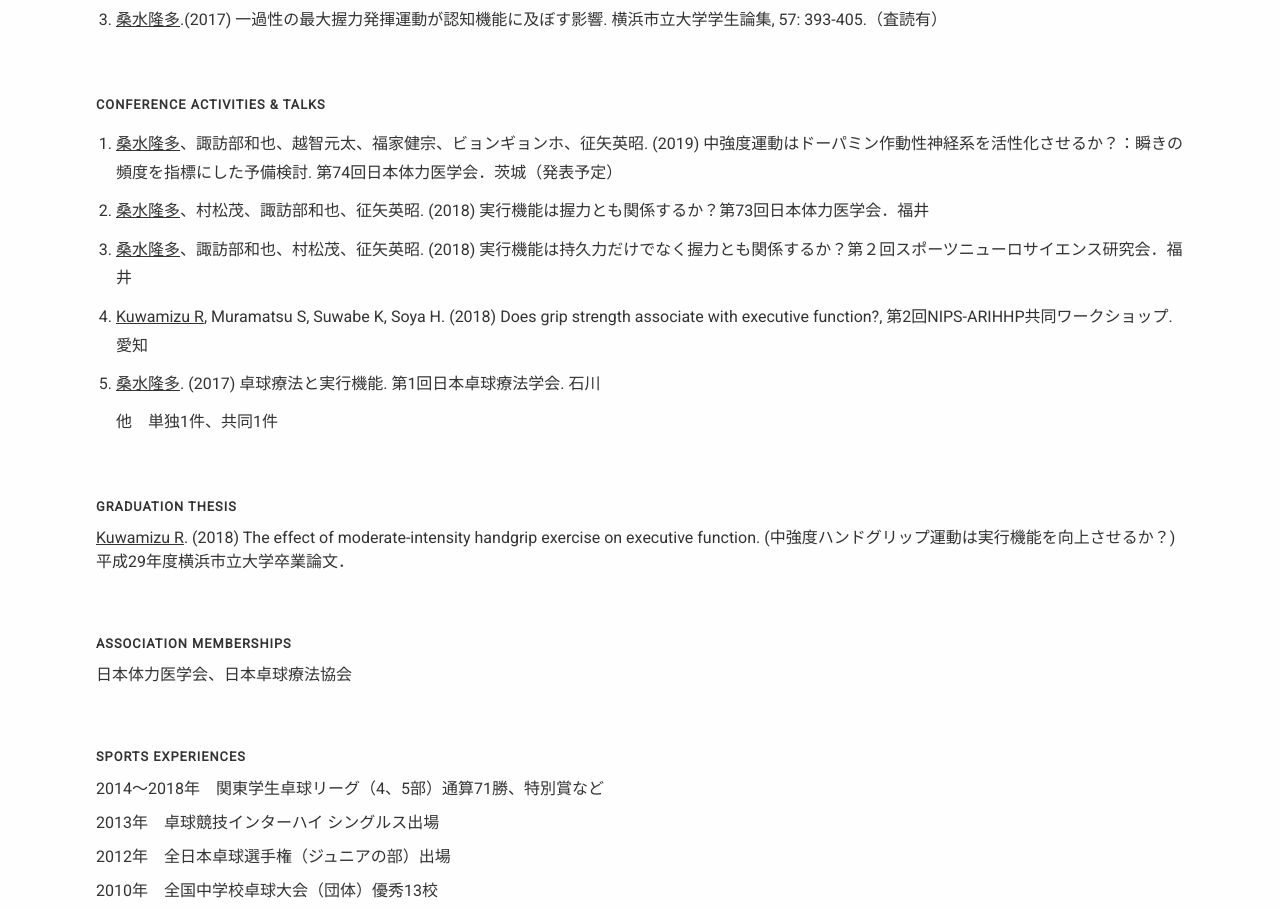
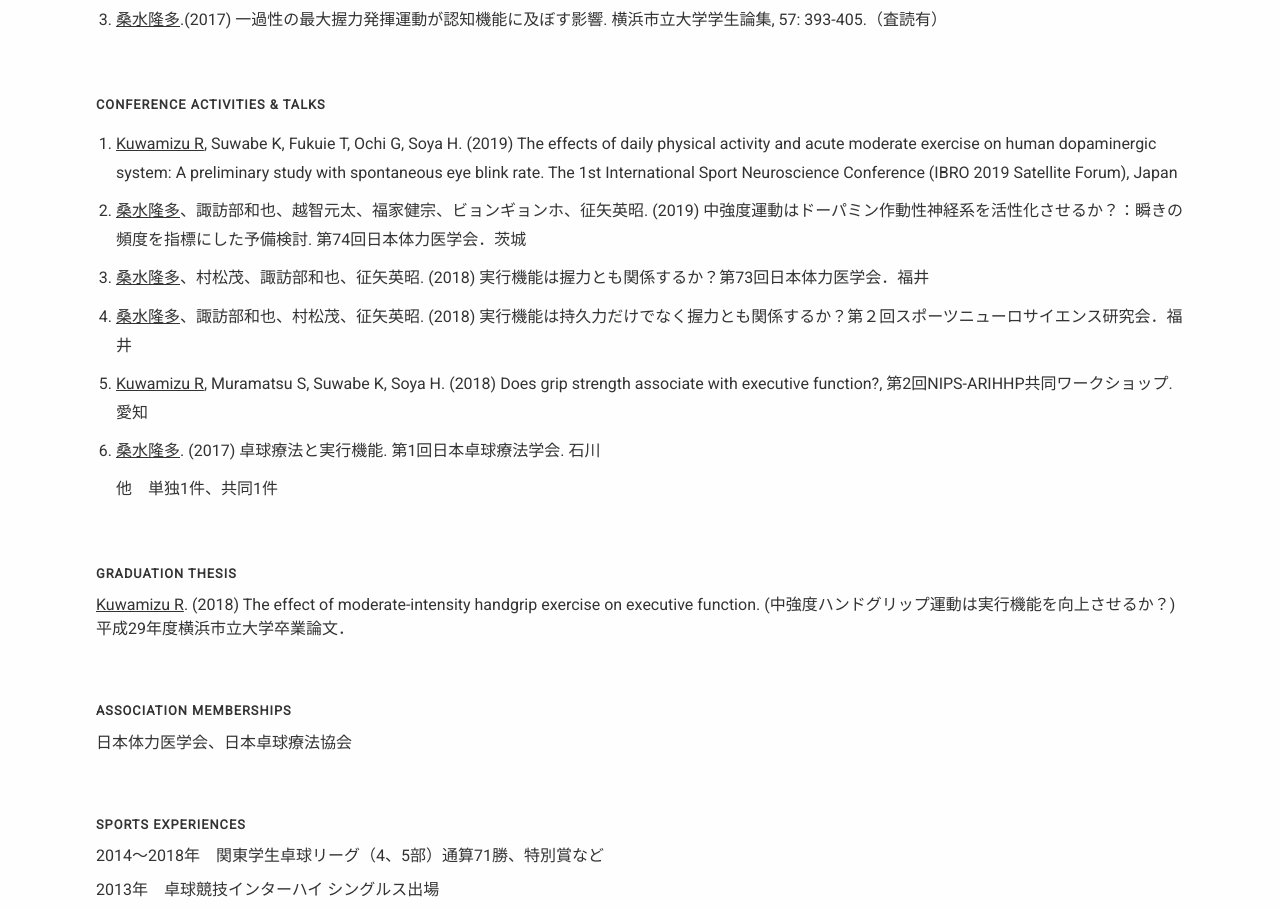
Before and after one commit to kuwamizufolio/kuwamizufolio.github.io, a plain HTML site: page index.html in a window 1280 px wide. Shown: the part 1680-2589 px from the top of the page. Drawn offline with Linux system fonts and the light colour scheme.

Commit message:
kuwamizuの業績が更新されました。めでたいめでたい。

```diff
--- a/index.html
+++ b/index.html
@@ -65,7 +65,8 @@
     <div class="section">
       <h2>Conference Activities & Talks</h2>
       <ol>
-        <li><u>桑水隆多</u>、諏訪部和也、越智元太、福家健宗、ビョンギョンホ、征矢英昭. (2019) 中強度運動はドーパミン作動性神経系を活性化させるか？：瞬きの頻度を指標にした予備検討. 第74回日本体力医学会．茨城（発表予定）</li>
+        <li><u>Kuwamizu R</u>, Suwabe K, Fukuie T, Ochi G, Soya H. (2019) The effects of daily physical activity and acute moderate exercise on human dopaminergic system: A preliminary study with spontaneous eye blink rate. The 1st International Sport Neuroscience Conference (IBRO 2019 Satellite Forum), Japan</li>
+        <li><u>桑水隆多</u>、諏訪部和也、越智元太、福家健宗、ビョンギョンホ、征矢英昭. (2019) 中強度運動はドーパミン作動性神経系を活性化させるか？：瞬きの頻度を指標にした予備検討. 第74回日本体力医学会．茨城</li>
         <li><u>桑水隆多</u>、村松茂、諏訪部和也、征矢英昭. (2018) 実行機能は握力とも関係するか？第73回日本体力医学会．福井</li>
         <li><u>桑水隆多</u>、諏訪部和也、村松茂、征矢英昭. (2018) 実行機能は持久力だけでなく握力とも関係するか？第２回スポーツニューロサイエンス研究会．福井</li>
         <li><u>Kuwamizu R</u>, Muramatsu S, Suwabe K, Soya H. (2018) Does grip strength associate with executive function?, 第2回NIPS-ARIHHP共同ワークショップ. 愛知</li>
```
